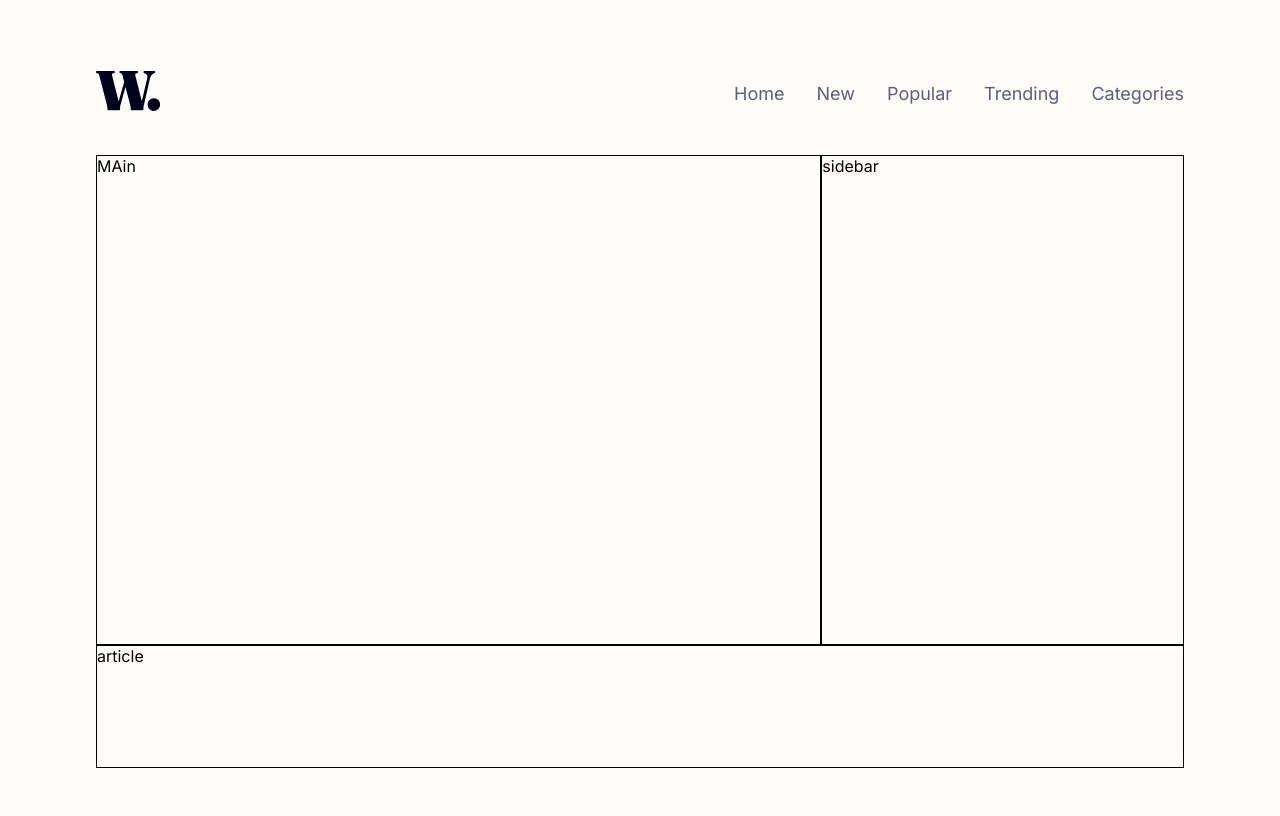
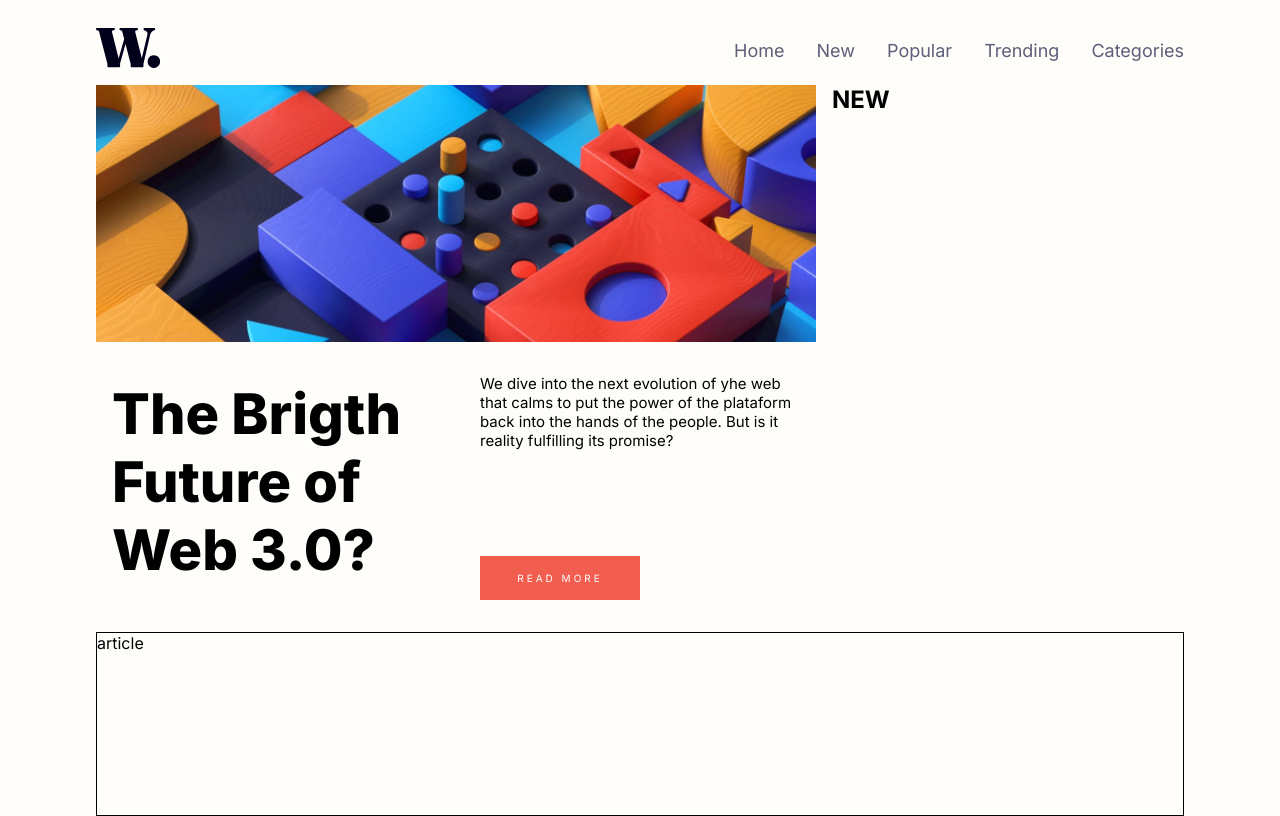
Before and after one commit to Leandro-Frota/new-homepage-main, a plain HTML site: page index.html in a window 1280 px wide. Drawn offline with Linux system fonts and the light colour scheme.

Commit message:
criar seção main

```diff
--- a/assets/style.css
+++ b/assets/style.css
@@ -7,8 +7,10 @@
 :root{
 
 --bg-body: hsl(36, 100%, 99%);
+--bg-btn: hsl(5, 85%, 63%);
 
 --fc-text-primary: hsl(236, 13%, 42%);
+
 
 --fs-nav: 18px;
 
@@ -33,8 +35,12 @@ body{
     height: 100%;
     display: grid;
     grid-template-columns: 1fr 1fr 1fr;
-    grid-template-rows: 0.5fr 2fr 0.5fr;
-    grid-template-areas: "header header header" "main main aside" "article article article";
+    grid-template-rows: 5% 35% 35% 25%;
+    grid-template-areas: "header header header" "mainImg mainImg aside"
+                        "mainTxtTitle mainTxtSecond aside" "article article article";
+    gap: 1rem;
+
+
 }
 
 .cabecalho{
@@ -61,14 +67,63 @@ body{
     display: none;
 }
 
-.main{
-    grid-area: main;
-    border: 1px solid black;
+.main_img{
+    grid-area: mainImg;
+
+}
+
+.img_main{
+    width: 100%;
+    height: 100%;
+    object-fit: cover;
+}
+
+.main_text_title{
+    grid-area: mainTxtTitle ;
+    display: flex;
+    justify-content: center;
+    align-items: center;
+    padding: 1rem;
+
+}
+
+.main_text_title  h1{
+
+    font-size: 3.5rem;
+    font-weight: 800;
+    padding: 0 10px 10px 0;
+}
+
+.main_text_second{
+    grid-area: mainTxtSecond;
+    display: flex;
+    flex-direction: column;
+    justify-content: space-between;
+    align-items: start;
+    gap: 2rem;
+    padding: 1rem;
+}
+
+.main_text_second p{
+    font-size: 15px;
+}
+
+.main_text_second_btn{
+    width: 10rem;
+    padding: 1rem;
+    background-color: var(--bg-btn) ;
+    border: none;
+    color: white;
+    font-family: 'Inter', sans-serif;
+    font-weight: 300;
+    letter-spacing: 3px;
+    font-size: 10px;
+
 }
 
 .aside{
     grid-area: aside;
-    border: 1px solid black;
+
 }
 
 .article{
@@ -90,3 +145,4 @@ body{
     .nav_item_icon_burguer{
         display: block;
     }
+}
--- a/index.html
+++ b/index.html
@@ -25,12 +25,33 @@
                 <a class="nav_item" href="#">Popular</a>
                 <a class="nav_item" href="#">Trending</a>
                 <a class="nav_item" href="#">Categories</a>
-                <a class="nav_item_icon_burguer" href=""><img src="assets/images/icon-menu.svg" alt="icone menu burguer"></a>
+                <a class="nav_item_icon_burguer" href=""><img src="assets/images/icon-menu.svg"
+                        alt="icone menu burguer"></a>
             </nav>
         </header>
-        <main class="main">MAin</main>
-        <aside class="aside">sidebar</aside>
-        <article class="article" >article</article>
+        <section class="main_img">
+            <img class="img_main" src="assets/images/image-web-3-desktop.jpg" alt="imagem image-web-3-desktop">
+        </section>
+        <section class="main_text_title">
+            <h1>The Brigth Future of Web 3.0?</h1>
+        </section>
+        <section class="main_text_second">
+            <p>We dive into the next evolution of yhe web that
+                calms to put the power of the plataform back
+                into the hands of the people. But is it reality
+                fulfilling its promise?
+            </p>
+            <button class="main_text_second_btn">READ MORE</button>
+        </section>
+
+        </main>
+        <aside class="aside">
+            <h2 class="aside_title">NEW</h2>
+            <div class="aside_card">
+
+            </div>
+        </aside>
+        <article class="article">article</article>
 
     </div>
 </body>
```
